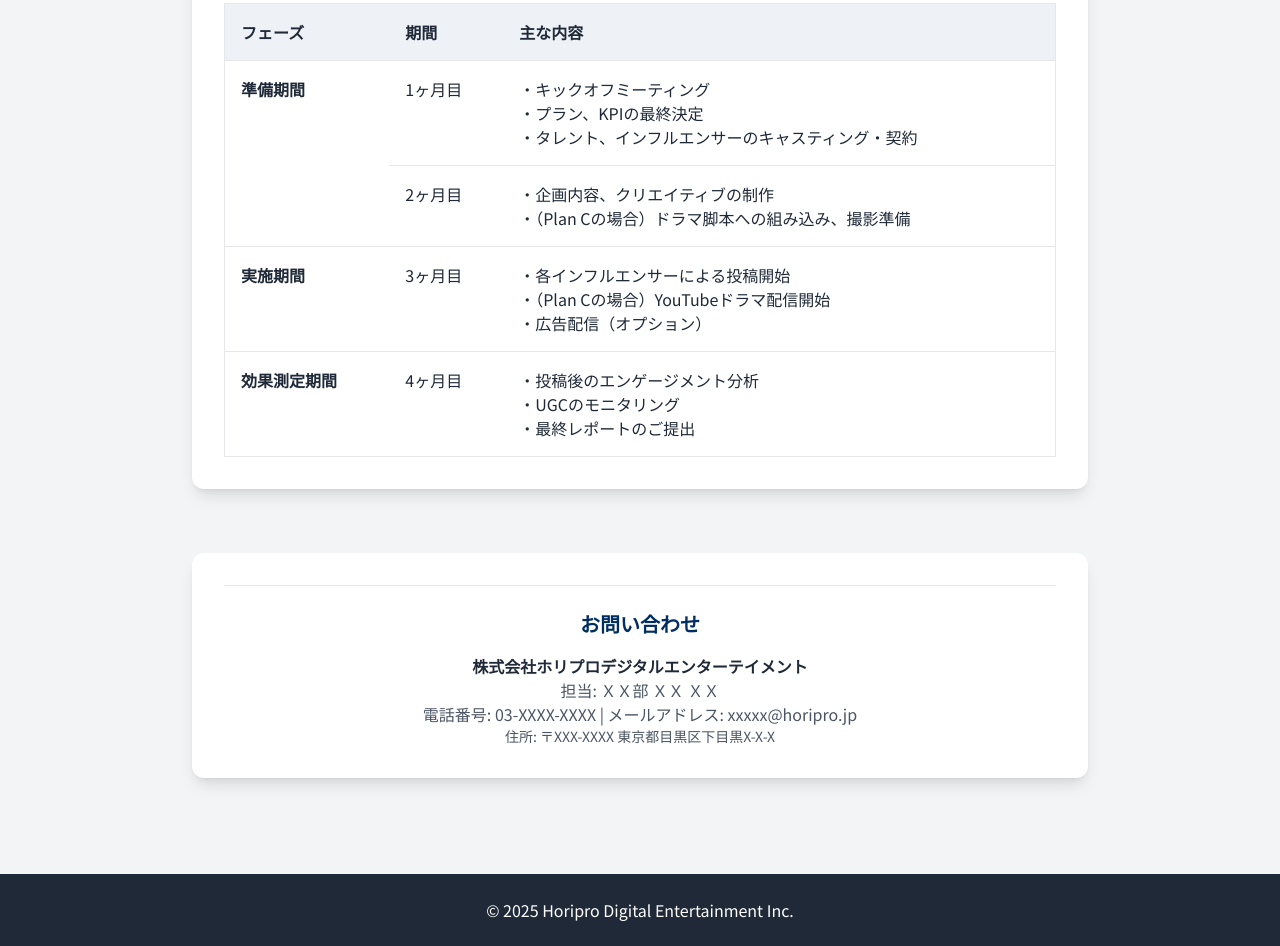
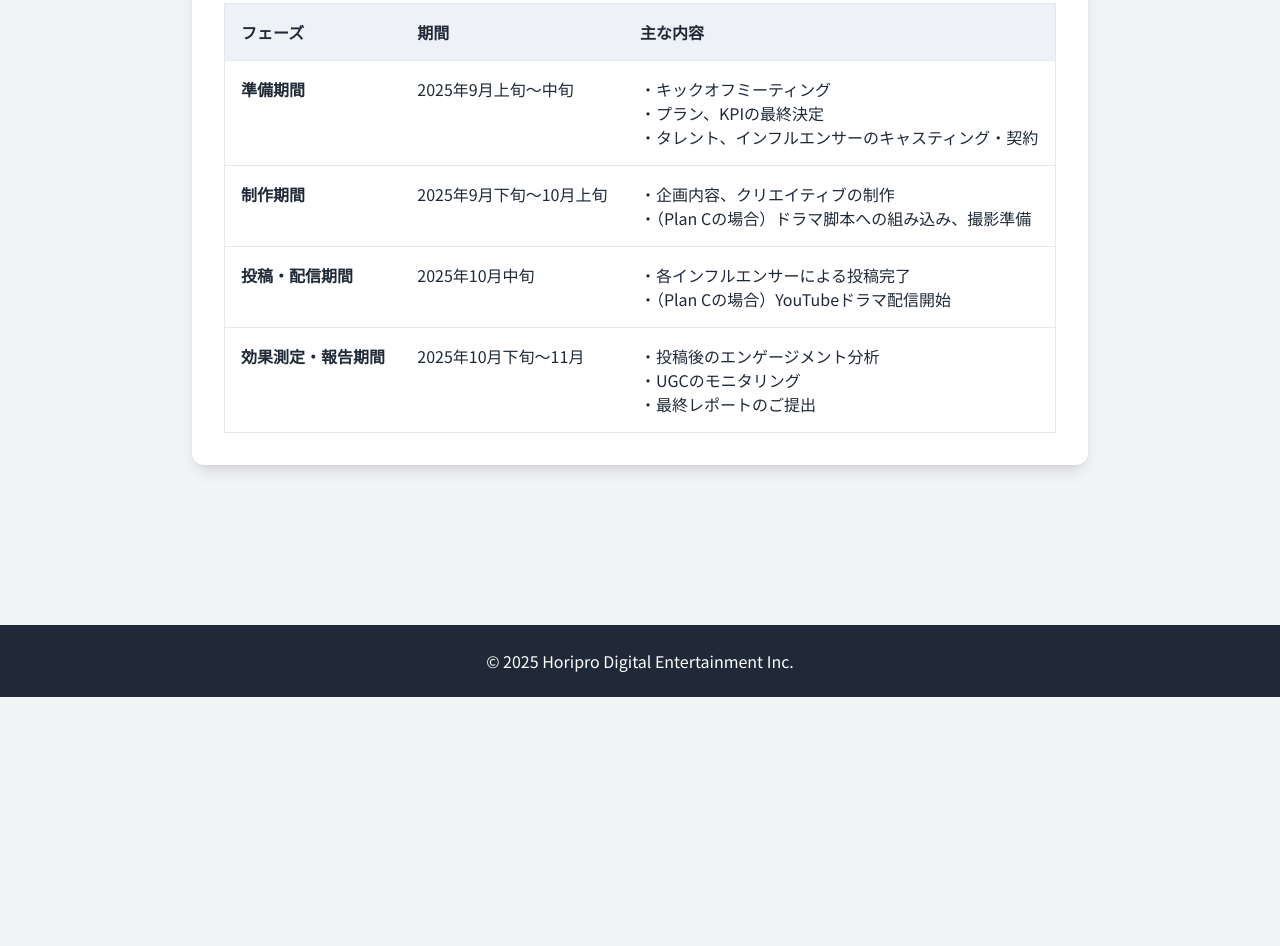
Before and after one commit to vivihub/fila, a plain HTML site: page index.html in a window 1280 px wide. Shown: the part 2899-3845 px from the top of the page. After the commit the page ends 3596 px from the top, so only its background shows below. Drawn offline with nearby package versions, Linux system fonts and the light colour scheme.

Commit message:
Update index.html

```diff
--- a/index.html
+++ b/index.html
@@ -186,40 +186,27 @@
                     </thead>
                     <tbody>
                         <tr class="border-t border-gray-200">
-                            <td class="p-4 font-semibold align-top" rowspan="2">準備期間</td>
-                            <td class="p-4 align-top">1ヶ月目</td>
+                            <td class="p-4 font-semibold align-top">準備期間</td>
+                            <td class="p-4 align-top">2025年9月上旬〜中旬</td>
                             <td class="p-4">・キックオフミーティング<br>・プラン、KPIの最終決定<br>・タレント、インフルエンサーのキャスティング・契約</td>
                         </tr>
                         <tr class="border-t border-gray-200">
-                            <td class="p-4 align-top">2ヶ月目</td>
+                            <td class="p-4 font-semibold align-top">制作期間</td>
+                            <td class="p-4 align-top">2025年9月下旬〜10月上旬</td>
                             <td class="p-4">・企画内容、クリエイティブの制作<br>・（Plan Cの場合）ドラマ脚本への組み込み、撮影準備</td>
                         </tr>
                         <tr class="border-t border-gray-200">
-                            <td class="p-4 font-semibold align-top">実施期間</td>
-                            <td class="p-4 align-top">3ヶ月目</td>
-                            <td class="p-4">・各インフルエンサーによる投稿開始<br>・（Plan Cの場合）YouTubeドラマ配信開始<br>・広告配信（オプション）</td>
+                            <td class="p-4 font-semibold align-top">投稿・配信期間</td>
+                            <td class="p-4 align-top">2025年10月中旬</td>
+                            <td class="p-4">・各インフルエンサーによる投稿完了<br>・（Plan Cの場合）YouTubeドラマ配信開始</td>
                         </tr>
                         <tr class="border-t border-gray-200">
-                            <td class="p-4 font-semibold align-top">効果測定期間</td>
-                            <td class="p-4 align-top">4ヶ月目</td>
+                            <td class="p-4 font-semibold align-top">効果測定・報告期間</td>
+                            <td class="p-4 align-top">2025年10月下旬〜11月</td>
                             <td class="p-4">・投稿後のエンゲージメント分析<br>・UGCのモニタリング<br>・最終レポートのご提出</td>
                         </tr>
                     </tbody>
                 </table>
-            </div>
-        </section>
-
-        <!-- Concluding Message and Contact -->
-        <section id="contact" class="text-center max-w-4xl mx-auto">
-            <div class="bg-white p-8 rounded-xl shadow-lg">
-
-                <div class="border-t pt-6">
-                    <h3 class="text-xl font-bold brand-text">お問い合わせ</h3>
-                    <p class="mt-4 font-semibold">株式会社ホリプロデジタルエンターテイメント</p>
-                    <p class="text-gray-600">担当: ＸＸ部 ＸＸ ＸＸ</p>
-                    <p class="text-gray-600">電話番号: 03-XXXX-XXXX | メールアドレス: xxxxx@horipro.jp</p>
-                    <p class="text-gray-600 text-sm">住所: 〒XXX-XXXX 東京都目黒区下目黒X-X-X</p>
-                </div>
             </div>
         </section>
 
```
